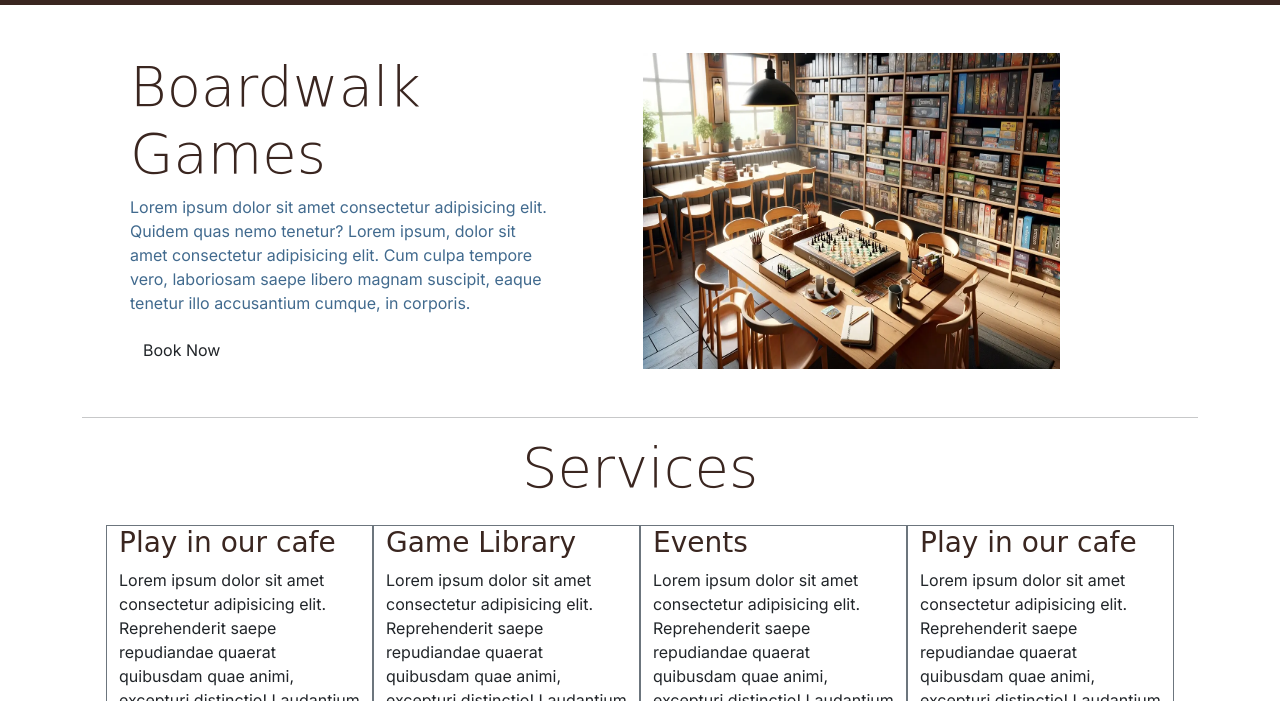
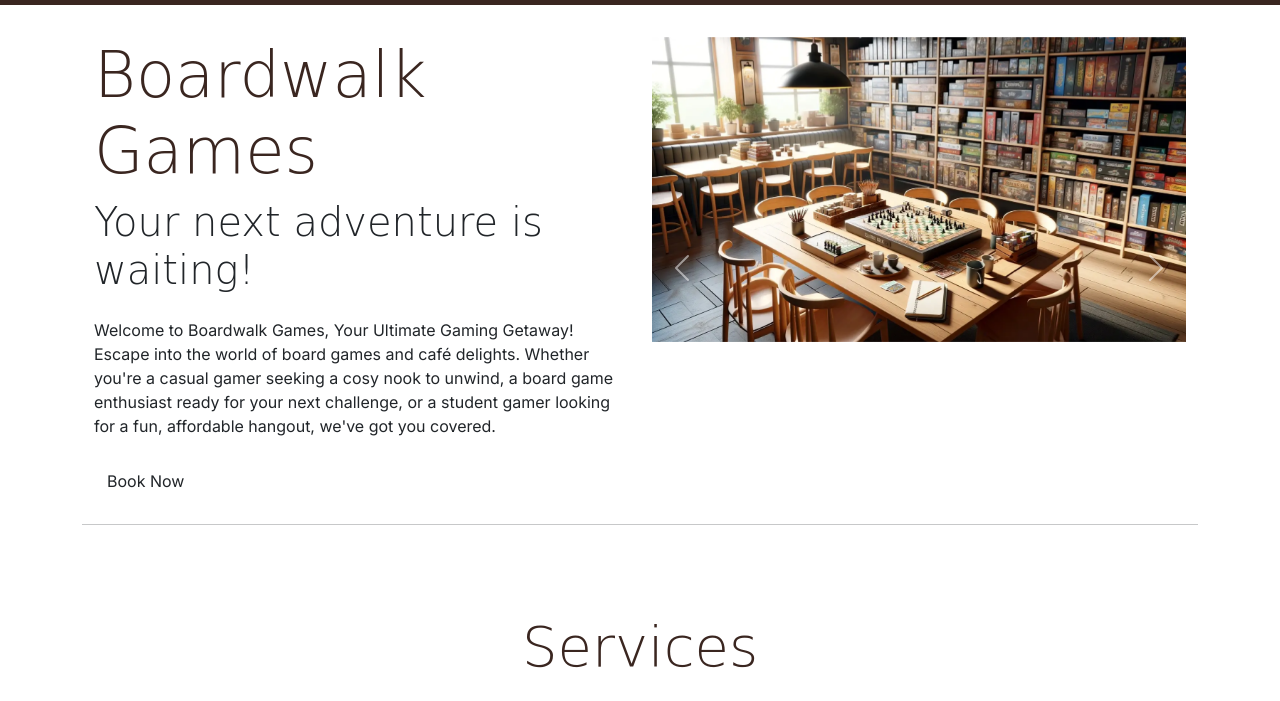
Before and after one commit to Sam-stallard12345/BoardWalk-Games, a plain HTML site: page index.html in a window 1280 px wide. Shown: the part 53-754 px from the top of the page. Drawn offline with nearby package versions, Linux system fonts and the light colour scheme; a web font is replaced by a local one.

Commit message:
completed about section index.html

```diff
--- a/assets/css/styles.css
+++ b/assets/css/styles.css
@@ -40,25 +40,16 @@ h3 {
     color: var(--primary-color);
 }
 
-
+section {
+    margin-top: 2rem;
+    margin-bottom: 2rem;
+}
 
 .sub-heading-color {
     color: var(--highlight-color);
 }
 
 
-.icon1 {
-    height: 30px;
-    width: 30px;
-    color: white;
-}
-
-#about {
-    display: flex;
-    justify-content: center;
-    align-items: center;
-    text-align: left;
-}
 
 /* grid visualisation CSS for testing */
 
@@ -73,7 +64,26 @@ h3 {
 
 /* Navigation */
 
+.icon1 {
+    height: 30px;
+    width: 30px;
+    color: white;
+}
+
+
+
 #navbar {
     background-color: var(--primary-color);
 
 }
+
+/* Header */
+
+#header .lead {
+    font-family: var(--secondary-font)
+}
+
+#Contact {
+    background-color: var(--primary-color);
+    color: white;
+}
--- a/index.html
+++ b/index.html
@@ -37,18 +37,47 @@
             </div>
     </nav>
     <!-- Header-->
-    <header class="container">
-        <section id="about" class="container-fluid">
+    <header id="header" class="container">
+        <section id="about" class="container section">
           <div class="row">
-            <div class="col-sm-12 col-lg-5 p-4 m-4">
-                <h1 class="display-4">Boardwalk Games</h1>
-                <p class="sub-heading-color">Lorem ipsum dolor sit amet consectetur adipisicing elit. Quidem quas nemo tenetur? Lorem ipsum, dolor sit amet consectetur adipisicing elit. Cum culpa tempore vero, laboriosam saepe libero magnam suscipit, eaque tenetur illo accusantium cumque, in corporis.</p>
+            <div class="col-12 col-xl-6 text-center text-xl-start">
+                <h1 class="display-3">Boardwalk Games</h1>
+                <p class="lead display-6">Your next adventure is waiting!</p>
+                <p class="my-4">Welcome to Boardwalk Games, Your Ultimate Gaming Getaway! Escape into the world of board games and café delights. Whether you're a casual gamer seeking a cosy nook to unwind, a board game enthusiast ready for your next challenge, or a student gamer looking for a fun, affordable hangout, we've got you covered.</p>
                 <button id="book-now" class="btn" type="submit">Book Now</button>
             </div>
-            <div class="col-sm-12 col-lg-5 p-4 m-4">
-                <img src="assets/images/boardwalk-games-carousel-image-1.webp" alt="game carousel" width="100%" height="100%">
+            <div id="carouselExample" class="carousel slide col-12 col-xl-6">
+              <div class="carousel-inner">
+                <div class="carousel-item active">
+                  <img src="assets/images/boardwalk-games-carousel-image-1.webp" class="d-block w-100" alt=" The inside of Boardwalk Games with bookshelves filled with boardgames, and wooden tables to play at">
+                </div>
+                <div class="carousel-item">
+                  <img src="assets/images/boardwalk-games-carousel-image-2.webp" class="d-block w-100" alt="The inside of Boardwalk Games with bookshelves filled with boardgames, and wooden tables to play at">
+                </div>
+                <div class="carousel-item">
+                  <img src="assets/images/boardwalk-games-carousel-image-3.webp" class="d-block w-100" alt="The inside of Boardwalk Games with bookshelves filled with boardgames, and wooden tables to play at">
+                </div>
+                <div class="carousel-item">
+                  <img src="assets/images/boardwalk-games-carousel-image-4.webp" class="d-block w-100" alt="The back-room at Boardwalk Games set up for a Dungeons and Dragons evening">
+                </div>
+                <div class="carousel-item">
+                  <img src="assets/images/boardwalk-games-carousel-image-5.webp" class="d-block w-100" alt="A cup of steaming coffee on a wooden table, some playing cards, and a notebook.">
+                </div>
+                <div class="carousel-item">
+                  <img src="assets/images/boardwalk-games-carousel-image-6.webp" class="d-block w-100" alt="Students playing a card game at Boardwalk Games">
+                </div>
+              </div>
+              <button class="carousel-control-prev" type="button" data-bs-target="#carouselExample" data-bs-slide="prev">
+                <span class="carousel-control-prev-icon" aria-hidden="true"></span>
+                <span class="visually-hidden">Previous</span>
+              </button>
+              <button class="carousel-control-next" type="button" data-bs-target="#carouselExample" data-bs-slide="next">
+                <span class="carousel-control-next-icon" aria-hidden="true"></span>
+                <span class="visually-hidden">Next</span>
+              </button>
             </div>
-            <hr>
+            <hr class="my-4">
+          </div>
         </section>
     </header>
     <main>
@@ -109,7 +138,7 @@
         </section>
     </main>
     <!--Footer Contact Section-->
-    <footer id="Contact" class="container-fluid mt-auto">
+    <footer id="Contact" class="container-fluid mt-auto" data-bs-theme="dark">
       <h1 class="text-center">Contact Us</h1>
         <div class="row m-4 justify-content-center">
             <!--Contact Info-->
```
